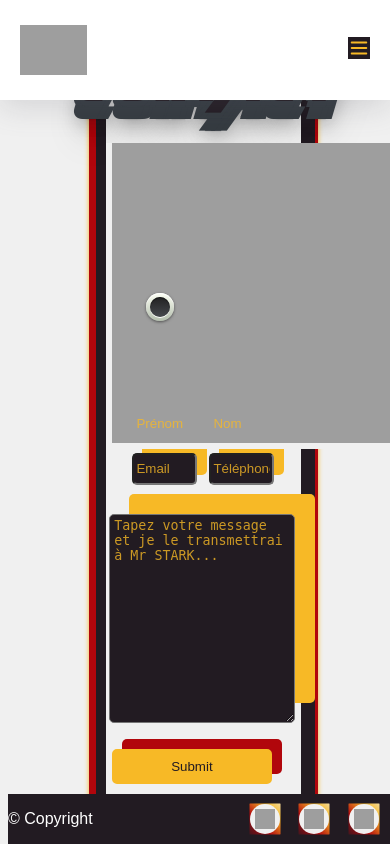
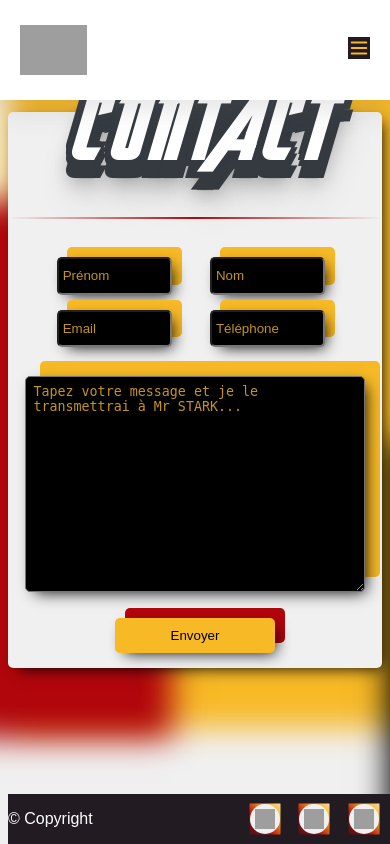
Before and after one commit to WildCodeSchool/2023-03-remote-fr-php-projet-iron-man, a PHP site: page /formBC.php in a window 390 px wide; the page is wider, and only the part inside the window is pictured. Run offline with PHP 8.4, Linux system fonts and the light colour scheme; grey boxes are pictures that could not be loaded.

Commit message:
modifications formBC

```diff
--- /dev/null
+++ b/assets/css/formBC.css
@@ -0,0 +1,250 @@
+
+/* =====CONTACT PAGE===== */
+
+h1 {
+    display: flex;
+    align-items: center;
+    justify-content: center;
+}
+
+form {
+    padding-bottom: 15px;
+    box-sizing : border-box;
+    display: flex;
+    flex-direction: column;
+    align-content: center;
+    justify-content: center;
+    align-items: center;
+    margin: 2%;
+}
+
+.containerform {
+    margin-top: 15%;
+    margin-bottom: 20%;
+    margin-inline: auto;
+    /* display: block; */
+    /* width: 30%; */
+    min-height: 60%;
+    max-width: 50%;
+    min-width: 60%;
+    /* border: solid 2px var(--black-color); */
+    /* box-shadow: 20px 2px 1px 1px #221B22; */
+    border-radius: 5px;
+    box-shadow: 5px 5px 15px -5px var(--black-color), 300px 250px 30px -80px var(--black-color), -200px 80px 30px -10px var(--red-color), 60px -60px 30px 60px var(--yellow-color);
+}
+
+/* RESPONSIVE MOBILE RUPTURE À 768px */
+
+/* @media screen and (min-width: 768px) {
+    .containerform {
+        margin-top: 20%;
+        margin-bottom: 20%;
+        margin-inline: auto;
+        min-width: 100%;
+        height: auto;
+        border-radius: 5px;
+        box-shadow: 5px 5px 15px -5px var(--black-color), 300px 250px 30px -80px var(--black-color), -200px 80px 30px -10px var(--red-color), 60px 0px 30px 60px var(--yellow-color);
+    }
+
+    .personalInfo{
+        display: flex;
+        padding: 2%;
+        flex-wrap: wrap;
+        justify-content: center;
+    }
+
+} */
+
+@media screen and (max-width: 768px) {
+    .containerform {
+        margin-top: 30%;
+        margin-bottom: 20%;
+        margin-inline: auto;
+        min-width: 100%;
+        height: auto;
+        border-radius: 5px;
+        box-shadow: 5px 5px 15px -5px var(--black-color), 300px 250px 30px -80px var(--black-color), -200px 80px 30px -10px var(--red-color), 60px 0px 30px 60px var(--yellow-color);
+    }
+
+    .personalInfo{
+        display: flex;
+        padding: 2%;
+        flex-wrap: wrap;
+        justify-content: center;
+    }
+
+}
+
+
+/* ligne avec image */
+
+.redline {
+    height: 2px;
+    color: var(--bg-color) ;
+    background-image: linear-gradient(to right, rgba(0, 0, 0, 0), rgb(177,6,12), rgba(0, 0, 0, 0));
+    display: flex;
+    justify-content: center;
+    transform: translateY(-100%);
+    left: 0;
+    animation: ligneAnim 3s forwards;
+}
+@keyframes ligneAnim{
+    from {
+        width: 0;
+      }
+      to {
+        width: 100%;
+      }
+}
+
+.redline:hover {
+    height: 5px;
+    background-color: var(--yellow-color);
+    color: var(--red-color);
+}
+
+/* input {
+    margin: 0.4rem;
+} */
+
+.personalInfo{
+    display: flex ;
+    padding: 2%;
+    gap: 0.5rem;
+}
+
+
+/* input */
+
+input[type="text"], input[type="email"], input[type="tel"] {
+    color: var(--yellow-color);
+    background-color: var(--black-color);
+    border-radius: 5px;
+    cursor: pointer;
+    width: 30%;
+    height: 2em;
+    padding: 1%;
+    margin: 1%;
+}
+
+.yellowShadow{
+    box-shadow: 5px 5px 15px -5px var(--black-color), 10px -10px var(--yellow-color);
+}
+.yellowShadow:focus {
+    background-color: var(--yellow-color);
+    color: var(--black-color);
+}
+.yellowShadow:hover {
+    box-shadow: 10px -10px var(--yellow-color);
+    transition: 1s;
+    box-shadow: none;
+}
+
+/* Texte dans le texte plus foncé */
+
+input::placeholder, textarea::placeholder {
+    color: var(--yellow-color);
+    opacity: 0.8;
+  }
+
+input:focus::-webkit-input-placeholder {
+    color: var(--black-color);
+}
+/* MESSAGE */
+
+textarea{
+    color: var(--yellow-color);
+    background: var(--black-color);
+    border-radius: 5px;
+    cursor: pointer;
+    box-shadow: 5px 5px 15px -5px var(--black-color), 15px -15px var(--yellow-color);
+    padding: 2%;
+    width: 90%;
+    height: 200px;
+    display: flex ;
+}
+textarea:focus {
+    background-color: var(--yellow-color);
+    color: var(--black-color);
+}
+textarea:hover {
+   box-shadow: 20px -20px var(--yellow-color);
+   transition: 1s;
+   box-shadow: none;
+}
+
+textarea:focus::-webkit-input-placeholder {
+    color: var(--black-color);
+}
+
+/* Button submit */
+
+input[type="submit"] {
+    margin-top: .5rem;
+    width: 10rem;
+    padding: .5rem;
+    border-radius: 5px;
+    background-color: var(--yellow-color);
+    color: var(--black-color);
+    border: 2px solid var(--yellow-color);
+    cursor: pointer;
+    box-shadow: 5px 5px 15px -5px var(--black-color), 10px -10px var(--red-color);
+}
+input[type="submit"]:hover {
+    background-color: var(--red-color);
+    color: var(--bg-color);
+    border: 2px solid var(--red-color);
+    transition: 1s;
+    box-shadow: none;
+  }
+input[type="submit"]:active {
+    transform: translate(0px,1px);
+    border-bottom: 1px solid;
+    background-color: #7c0408;
+    transform: rotate(2deg);
+    transition: 0.5s;
+    width: 0;
+    height: 0;
+}
+
+/* .yellowline {
+    height: 2px;
+    color: var(--bg-color) ;
+    background-image: linear-gradient(to right, rgba(0, 0, 0, 0), rgb(177,6,12), rgba(0, 0, 0, 0));
+    display: flex;
+    justify-content: center;
+    transform: translateY(-100%);
+    left: 0;
+    animation: ligneAnim 3s forwards;
+}
+@keyframes ligneAnim{
+    from {
+        width: 0;
+      }
+      to {
+        width: 100%;
+      }
+}
+.yellowline:hover {
+    height: 5px;
+    background-color: var(--yellow-color);
+    color: var(--red-color);
+} */
+
+
+
+/* DARK MODE ULTRON À ACTIVER */
+
+
+/* @media (prefers-color-scheme: dark) {
+    body {
+    background-color: #1c1c1e;
+    color: #fefefe;
+    }
+    a {
+    color: #5fa9ee;
+    }
+    img {
+    filter: grayscale(20%);
+    }
+    } */
--- a/assets/css/global.css
+++ b/assets/css/global.css
@@ -10,7 +10,7 @@
     --bg-color: #F0F0F0;
     --red-color: #B1060C;
     --yellow-color: #F7B926;
-    --black-color: #000;
+    --black-color: #221B22;
 }
 
 html {
--- a/chexboxBC.css
+++ /dev/null
@@ -1,86 +0,0 @@
-/* ESSAI ROUNDED ONE */
-.roundedOne {
-	width: 28px;
-	height: 28px;
-	background: #fcfff4;
-
-	background: -webkit-linear-gradient(top, #fcfff4 0%, #dfe5d7 40%, #b3bead 100%);
-	background: -moz-linear-gradient(top, #fcfff4 0%, #dfe5d7 40%, #b3bead 100%);
-	background: -o-linear-gradient(top, #fcfff4 0%, #dfe5d7 40%, #b3bead 100%);
-	background: -ms-linear-gradient(top, #fcfff4 0%, #dfe5d7 40%, #b3bead 100%);
-	background: linear-gradient(top, #fcfff4 0%, #dfe5d7 40%, #b3bead 100%);
-	filter: progid:DXImageTransform.Microsoft.gradient( startColorstr='#fcfff4', endColorstr='#b3bead',GradientType=0 );
-	margin: 20px auto;
-
-	-webkit-border-radius: 50px;
-	-moz-border-radius: 50px;
-	border-radius: 50px;
-
-	-webkit-box-shadow: inset 0px 1px 1px white, 0px 1px 3px rgba(0,0,0,0.5);
-	-moz-box-shadow: inset 0px 1px 1px white, 0px 1px 3px rgba(0,0,0,0.5);
-	box-shadow: inset 0px 1px 1px white, 0px 1px 3px rgba(0,0,0,0.5);
-	position: relative;
-}
-
-.roundedOne label {
-	cursor: pointer;
-	position: absolute;
-	width: 20px;
-	height: 20px;
-
-	-webkit-border-radius: 50px;
-	-moz-border-radius: 50px;
-	border-radius: 50px;
-	left: 4px;
-	top: 4px;
-
-	-webkit-box-shadow: inset 0px 1px 1px rgba(0,0,0,0.5), 0px 1px 0px rgba(255,255,255,1);
-	-moz-box-shadow: inset 0px 1px 1px rgba(0,0,0,0.5), 0px 1px 0px rgba(255,255,255,1);
-	box-shadow: inset 0px 1px 1px rgba(0,0,0,0.5), 0px 1px 0px rgba(255,255,255,1);
-
-	background: -webkit-linear-gradient(top, #222 0%, #45484d 100%);
-	background: -moz-linear-gradient(top, #222 0%, #45484d 100%);
-	background: -o-linear-gradient(top, #222 0%, #45484d 100%);
-	background: -ms-linear-gradient(top, #222 0%, #45484d 100%);
-	background: linear-gradient(top, #222 0%, #45484d 100%);
-	filter: progid:DXImageTransform.Microsoft.gradient( startColorstr='#222', endColorstr='#45484d',GradientType=0 );
-}
-
-.roundedOne label:after {
-	-ms-filter: "progid:DXImageTransform.Microsoft.Alpha(Opacity=0)";
-	filter: alpha(opacity=0);
-	opacity: 0;
-	content: '';
-	position: absolute;
-	width: 16px;
-	height: 16px;
-	background: #00bf00;
-
-	background: -webkit-linear-gradient(top, #00bf00 0%, #009400 100%);
-	background: -moz-linear-gradient(top, #00bf00 0%, #009400 100%);
-	background: -o-linear-gradient(top, #00bf00 0%, #009400 100%);
-	background: -ms-linear-gradient(top, #00bf00 0%, #009400 100%);
-	background: linear-gradient(top, #00bf00 0%, #009400 100%);
-
-	-webkit-border-radius: 50px;
-	-moz-border-radius: 50px;
-	border-radius: 50px;
-	top: 2px;
-	left: 2px;
-
-	-webkit-box-shadow: inset 0px 1px 1px white, 0px 1px 3px rgba(0,0,0,0.5);
-	-moz-box-shadow: inset 0px 1px 1px white, 0px 1px 3px rgba(0,0,0,0.5);
-	box-shadow: inset 0px 1px 1px white, 0px 1px 3px rgba(0,0,0,0.5);
-}
-
-.roundedOne label:hover::after {
-	-ms-filter: "progid:DXImageTransform.Microsoft.Alpha(Opacity=30)";
-	filter: alpha(opacity=30);
-	opacity: 0.3;
-}
-
-.roundedOne input[type=checkbox]:checked + label:after {
-	-ms-filter: "progid:DXImageTransform.Microsoft.Alpha(Opacity=100)";
-	filter: alpha(opacity=100);
-	opacity: 1;
-}
--- a/form2BC.css
+++ /dev/null
@@ -1,202 +0,0 @@
-
-:root {
-    --bg-color: #F0F0F0;
-    --red-color: #B1060C;
-    --yellow-color: #F7B926;
-    --black-color: #221B22;
-}
-
-html {
-    margin: 0;
-    padding: 0;
-    box-sizing: border-box;
-    font-family: 'Merriweather Sans', sans-serif;
-}
-
-/* =====CONTACT PAGE===== */
-
-body {
-    background-color: var(--bg-color);
-    color: var(--black-color);
-    width: 100%;
-  }
-
-form {
-    padding-bottom: 15px;
-    box-sizing : border-box;
-}
-
-.containerform {
-    display: block;
-    margin: auto;
-    width: 30%;
-    max-width: 50%;
-    min-width: 50%;
-    height: auto;
-    border: solid 2px #221B22;
-    /* box-shadow: 20px 2px 1px 1px #221B22; */
-    border-radius: 5px;
-    box-shadow: 300px 250px 30px -80px #221B22, -200px 80px 30px -10px #B1060C, 60px 0px 30px 60px #F7B926;
-}
-/* .container:hover {
-    transition: .5s;
-    border: #221B22 10px solid;
-} */
-
-h1 {
-    display: flex;
-    align-items: center;
-    justify-content: center;
-    color: #221B22;
-}
-
-/* ligne avec image */
-hr {
-    overflow: visible; /* For IE */
-    padding: 0;
-    border: none;
-    text-align: center;
-    border: 0;
-    height: 2px;
-    background-image: linear-gradient(to right, rgba(0, 0, 0, 0), rgb(177,6,12), rgba(0, 0, 0, 0));
-}
-hr:after {
-    content: url(petiteredyellow.png);
-    display: inline-block;
-    position: relative;
-    top: -0.7em;
-    font-size: 1.5em;
-    padding: 0 0.25em;
-    background: #F0F0F0;
-}
-
-/* choix d'assistant */
-fieldset {
-    width: 25%;
-}
-
-input {
-    margin: 0.4rem;
-}
-
-/* Texte dans le texte plus foncé */
-
-input::placeholder, textarea::placeholder {
-    color: #F7B926;
-    opacity: 0.8;
-  }
-
-/* Email */
-
-input[type="text"], input[type="email"], input[type="tel"] {
-    color: #F7B926;
-    background-color: #221B22;
-    border-radius: 5px;
-    cursor: pointer;
-    width: 30%;
-    height: 2em;
-}
-
-.personalInfo{
-    display: flex ;
-    padding: 2%;
-}
-
-.yellowShadow{
-    box-shadow: 10px -10px #F7B926;
-}
-.yellowShadow:focus {
-    background-color: #F7B926;
-    color: #221B22;
-}
-.yellowShadow:hover {
-    box-shadow: 10px -10px #F7B926;
-    transition: 1s;
-    box-shadow: none;
-}
-
-/* MESSAGE */
-
-textarea{
-    color: #F7B926;
-    background: #221B22;
-    border-radius: 5px;
-    cursor: pointer;
-    box-shadow: 20px -20px #F7B926;
-    margin-left: 2%;
-    padding: 2%;
-    width: 90%;
-    height: 200px;
-    display: flex ;
-}
-textarea:focus {
-    background-color: #F7B926;
-    color: #221B22;
-}
-textarea:hover {
-   box-shadow: 20px -20px #F7B926;
-   transition: 1s;
-   box-shadow: none;
-}
-
-/* Button submit */
-
-input[type="submit"] {
-    margin-top: .5rem;
-    width: 10rem;
-    padding: .5rem;
-    border-radius: 5px;
-    background-color: #F7B926;
-    color: #221B22;
-    border: 2px solid #F7B926;
-    cursor: pointer;
-    box-shadow: 10px -10px #B1060C;
-}
-input[type="submit"]:hover {
-    background-color: #B1060C;
-    color: #F0F0F0;
-    border: 2px solid #B1060C;
-    transition: 1s;
-    box-shadow: none;
-  }
-input[type="submit"]:active {
-    transform: translate(0px,1px);
-    border-bottom: 1px solid;
-    background-color: #7c0408;
-    transform: rotate(2deg);
-    transition: 0.5s;
-    width: 0;
-    height: 0;
-}
-
-/* RESPONSIVE MOBILE RUPTURE À 768px */
-
-@media screen and (max-width: 768px) {
-    .containerform {
-        display: block;
-        margin: auto;
-        width: 30%;
-        max-width: 50%;
-        min-width: 50%;
-        height: auto;
-        border: solid 2px #221B22;
-        /* box-shadow: 20px 2px 1px 1px #221B22; */
-        /* border-radius: 5px; */
-        box-shadow : 2px 0px 0px 10px #221B22,
-                   0 0 0 15px #B1060C,
-                   0 2px 5px 15px #F7B926;
-    }
-    /* #contactform {
-
-    }
-    fieldset {
-
-    } */
-    .personalInfo{
-        display: flex;
-        padding: 2%;
-        flex-wrap: wrap;
-        justify-content: center;
-    }
-
-}
--- a/formBC.php
+++ b/formBC.php
@@ -6,8 +6,7 @@
     <meta http-equiv="X-UA-Compatible" content="IE=edge">
     <meta name="viewport" content="width=device-width, initial-scale=1.0">
     <link rel="stylesheet" href="/assets/css/style.css">
-    <link rel="stylesheet" href="form2BC.css">
-    <link rel="stylesheet" href="chexboxBC.css">
+    <link rel="stylesheet" href="/assets/css/formBC.css">
     <title>Contact</title>
 </head>
 
@@ -15,51 +14,33 @@
     <?php include __DIR__ . '/include/navbar.php' ?>
     <div class="containerform">
         <h1>Contact</h1>
-        <hr>
+
+        <span class="redline"><br></span><br>
+        <!--<p>Entrez vos coordonnées ci-dessous !</p>-->
 
         <form id="contactform">
 
-            <fieldset>
-                <legend>Choisssez votre Assistant :</legend>
-
-                <div>
-                    <input type="checkbox" id="scales" name="scales" checked>
-                    <label for="scales">JARVIS</label>
-                </div>
-
-
-                <!-- DEBUT ESSAI Rounded ONE -->
-                <div class="roundedOne">
-                    <input type="checkbox" value="None" id="roundedOne" name="check" />
-                    <label for="roundedOne"></label>
-                </div>
-                <!-- FIN ESSAI Rounded ONE -->
-
-                <div>
-                    <input type="checkbox" id="horns" name="horns">
-                    <label for="horns">ULTRON</label>
-                </div>
-            </fieldset>
-
             <div class="personalInfo">
                 <label for="firstname"></label><br>
-                <input class="yellowShadow" type="text" id="firstname" name="firstname" placeholder="Prénom"><br>
+                <input class="yellowShadow" type="text" id="firstname" name="firstname" placeholder="Prénom" required><br>
 
                 <label for="lastname"></label><br>
-                <input class="yellowShadow" type="text" id="lastname" name="lastname" placeholder="Nom"><br>
+                <input class="yellowShadow" type="text" id="lastname" name="lastname" placeholder="Nom" required><br>
 
                 <label for="email"></label><br>
-                <input class="yellowShadow" type="email" id="email" name="email" placeholder="Email"><br>
+                <input class="yellowShadow" type="email" id="email" name="email" placeholder="Email" required><br>
 
                 <label for="phone"></label><br>
                 <input class="yellowShadow" type="tel" id="phone" name="phone" placeholder="Téléphone" pattern="[0-9]{2}[0-9]{2}[0-9]{2}[0-9]{2}[0-9]{2}" required><br>
             </div>
 
             <label for="message"></label><br>
-            <textarea id="message" name="message" placeholder="Tapez votre message et je le transmettrai à Mr STARK..."></textarea>
+            <textarea id="message" name="message" placeholder="Tapez votre message et je le transmettrai à Mr STARK..." required></textarea>
             <br>
 
-            <input type="submit" value="Submit" id="submit">
+            <input type="submit" value="Envoyer" id="submit">
+            <!--<span class="yellowline"><br></span><br>-->
+
         </form>
     </div>
     <?php include __DIR__ . '/include/footer.php' ?>
```
Also changed, not shown: formBC.html (deleted, +0 -68 lines), petiteredyellowBC.png (deleted).
